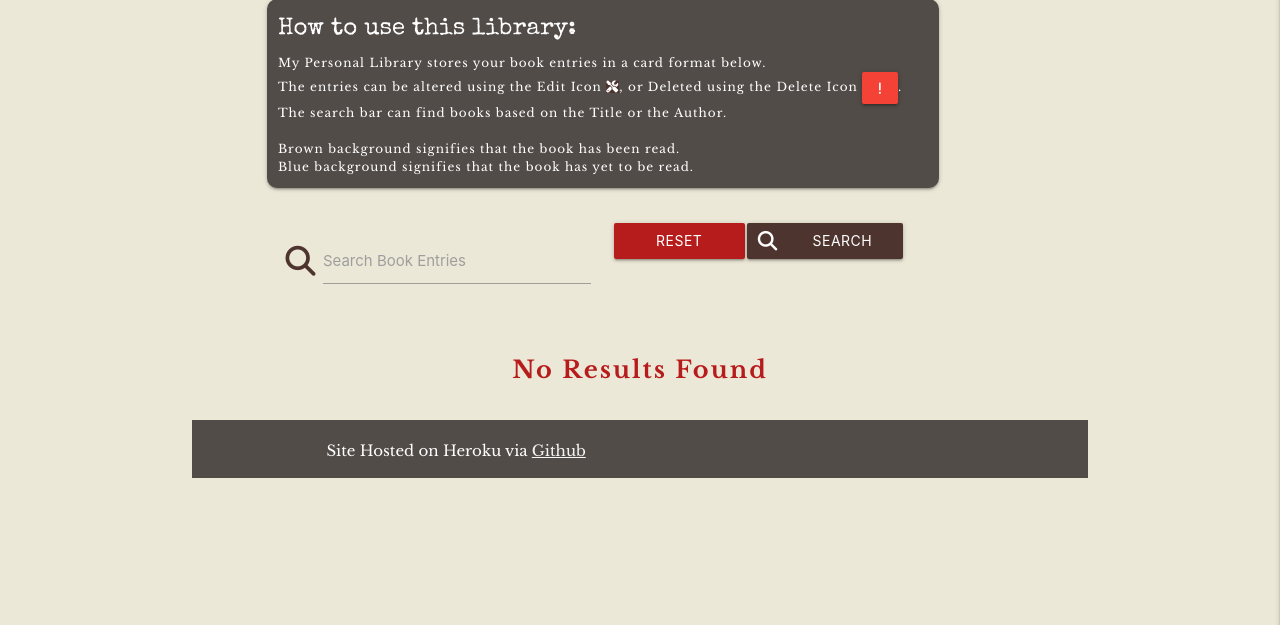
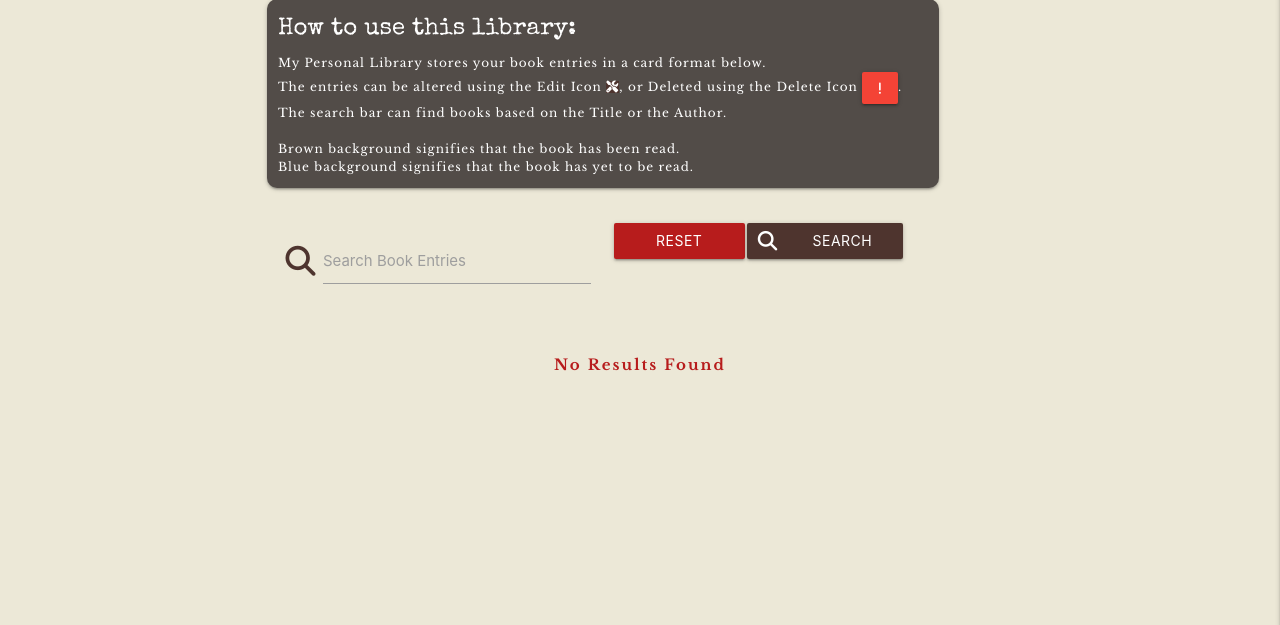
Before and after one commit to digimori/PersonalLibraryApp, a Flask app: page /search in a window 1280 px wide. Shown: the part 175-800 px from the top of the page. Run offline with Flask 2, Linux system fonts and the light colour scheme; the visitor is signed in with stand-in values (Sample User, id 1); data that the repository does not hold is empty; some libraries are stand-ins or nearby versions.

Commit message:
Removed footer as it felt unnecessary and updated Readme so that the database schema is now in a table

```diff
--- a/static/css/stylesheet.css
+++ b/static/css/stylesheet.css
@@ -24,22 +24,6 @@ body {
 
 section {
   flex: 1 0 auto;
-}
-
-/* ------------------------------------ Footer  ------------------------------------ */
-
-#footertext {
-  padding-bottom: 15px;
-  font-family: 'Libre Baskerville', serif;
-}
-
-footer.page-footer {
-  background-color: #524c48;
-  width: 100%;
-}
-
-a.footerlink {
-  text-decoration: underline;
 }
 
 /* ------------------------------------ Welcome Messages ------------------------------------ */
@@ -101,7 +85,6 @@ div.card-panel.login {
 
 div.card-panel.bookcontent {
   border-radius: 20px;
-  background-color: #524c48;
   padding: 24px;
   margin: 0.5rem 0 1rem 0;
 }
@@ -183,7 +166,7 @@ p strong {
   letter-spacing: 1px;
 }
 
-.bluecat {
+div.card-panel.bluecat {
   background-color: #618C97;
   border-radius: 20px;
   padding: 24px;
@@ -191,9 +174,13 @@ p strong {
   font-family: 'Libre Baskerville', serif;
 }
 
-.browncat {
+div.card-panel.browncat {
   border-radius: 20px;
   background-color: #524c48;
+  border-radius: 20px;
+  padding: 24px;
+  margin: 0.5rem 0 1rem 0;
+  font-family: 'Libre Baskerville', serif;
 }
 
 /* ------------------------------------ Forms ------------------------------------ */
@@ -259,15 +246,15 @@ a.deletebutton:hover {
 /* ------------------------------------ Flash Messages ------------------------------------ */
 
 h3.noresultstext {
-  font-size: 24px;
+  font-size: 1rem;
   font-weight: 600;
   letter-spacing: 2px;
   color: #524c48;
   font-family: 'Libre Baskerville', serif;
 }
 
-div.flashedmessages {
-    font-size: 18px;
+.flashedmessages {
+    font-size: 0.5rem;
     font-weight: 600;
     letter-spacing: 2px;
     color: #524c48;
--- a/templates/base.html
+++ b/templates/base.html
@@ -57,12 +57,6 @@
             {% endblock %}
 </div>
 
-    <footer class="page-footer">
-        <div class="container" id="footertext">
-            Site Hosted on Heroku via <a class="grey-text text-lighten-4 footerlink" href="#" target="_blank">Github</a>
-        </div>
-    </footer>
-
     <script src="https://code.jquery.com/jquery-3.6.3.min.js"
         integrity="sha256-pvPw+upLPUjgMXY0G+8O0xUf+/Im1MZjXxxgOcBQBXU=" crossorigin="anonymous"></script>
     <script src="https://cdnjs.cloudflare.com/ajax/libs/materialize/1.0.0/js/materialize.min.js"></script>
--- a/templates/profile.html
+++ b/templates/profile.html
@@ -45,7 +45,7 @@
 {% if booksread|length > 0 %}
 {% for book in booksread %}
         <div class="col s12 m12 l6">
-        <div {% if book.category_name == 'To-Read' %} class='bluecat' {% endif %} class='bookcontent card-panel'>
+        <div {% if book.category_name == 'To-Read' %} class='bluecat card-panel' {% else %}  class='browncat card-panel'{% endif %}>
             <div class="row valign-wrapper">
                 {% if book.bookimg %}
                 <div class="col s3 bookimgcontainer">
```
Also changed, not shown: README.md.
